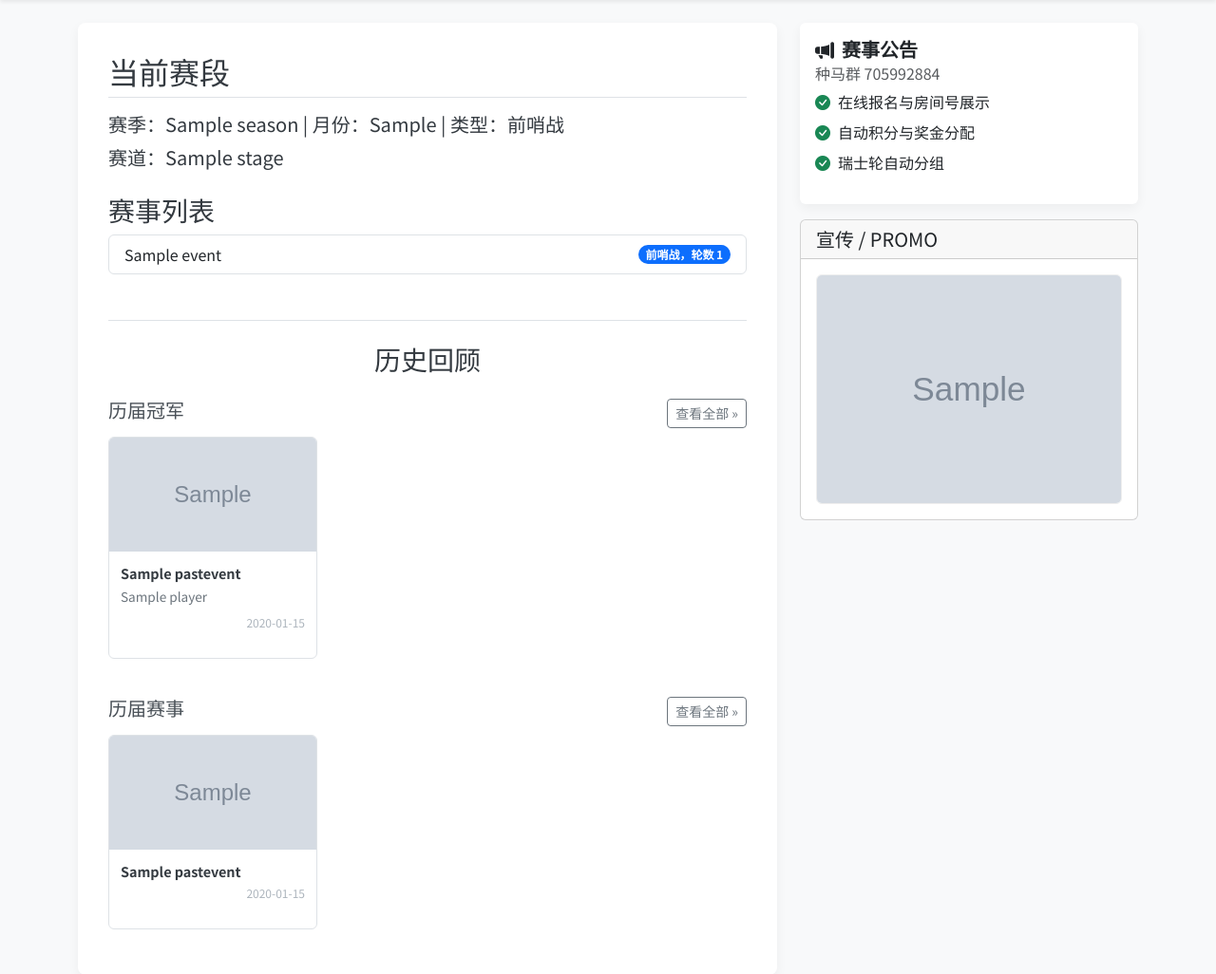
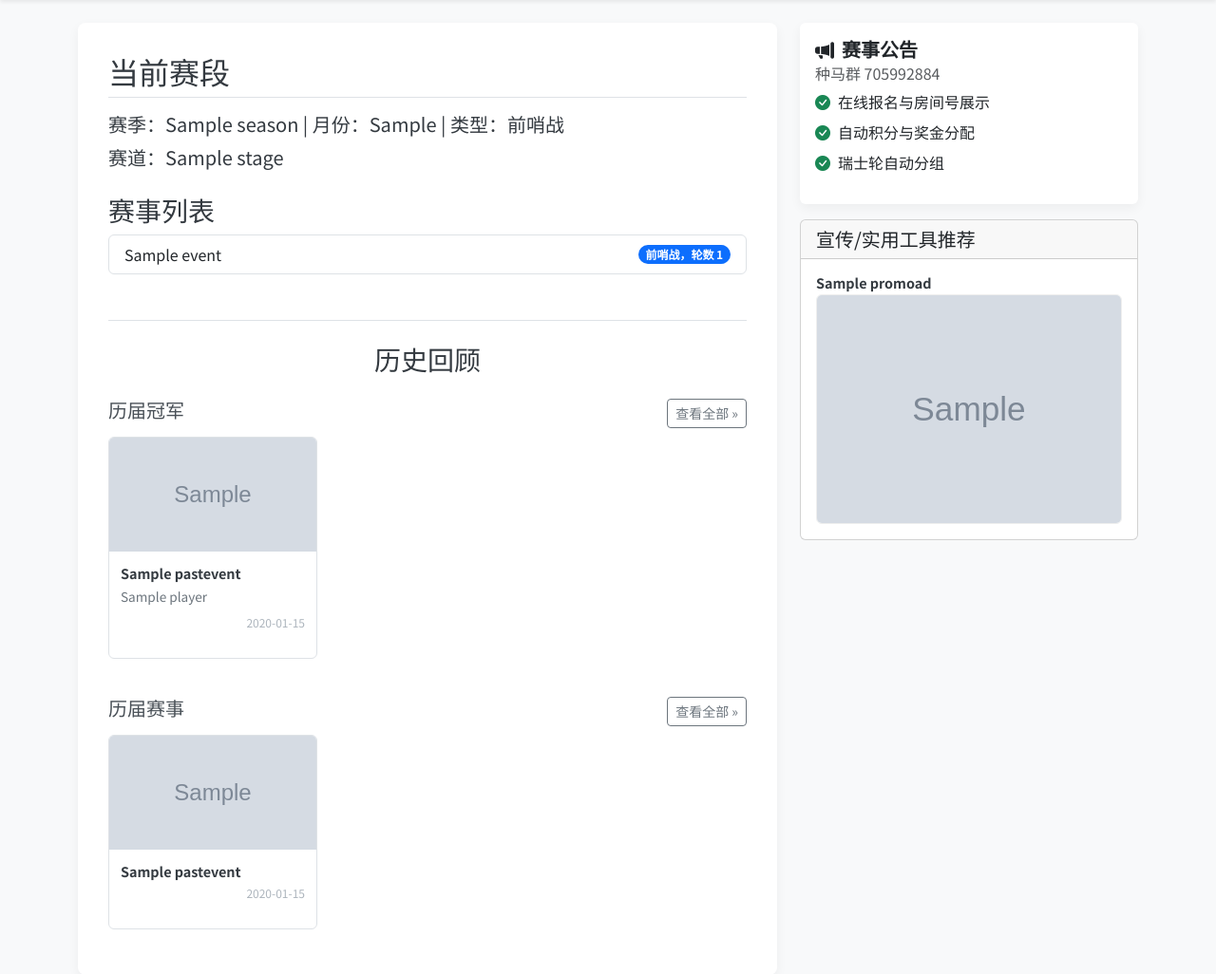
Before and after one commit to Plasiajb/Uma_league, a Django app: page /league/ in a window 1280 px wide. Shown: the part 56-1082 px from the top of the page at 95% size. Run offline with Django 5.2, Linux system fonts and the light colour scheme; data comes from the database, SQL or seed files in the repository; tables that the repository leaves empty hold one stand-in row (values such as "Sample post"); grey boxes marked "Sample" are stand-in pictures.

Commit message:
Fix: 修复主页布局并正确添加广告侧边栏3

```diff
--- a/templates/guest/base.html
+++ b/templates/guest/base.html
@@ -94,13 +94,14 @@
                 {% if active_ads %}
                 <div class="card promo-card my-3">
                     <div class="card-header">
-                        <h5 class="mb-0">宣传 / PROMO</h5>
+                        <h5 class="mb-0">宣传/实用工具推荐</h5>
                     </div>
                     <div class="card-body">
                         <div class="row g-2">
                             {% for ad in active_ads %}
                             <div class="col-6 col-lg-12">
                                 <a href="{{ ad.url|default:'#' }}" target="_blank" rel="noopener noreferrer" class="promo-ad-link">
+                                    <h6 class="promo-ad-title">{{ ad.title }}</h6>
                                     <img src="{{ ad.poster.url }}" alt="{{ ad.title }}" class="img-fluid rounded promo-ad-poster">
                                 </a>
                             </div>
@@ -130,7 +131,22 @@
         .promo-ad-link {
             display: block; /* 确保链接填满栅格单元 */
             margin-bottom: 0.5rem; /* 多个海报之间的间距 */
+            text-decoration: none; /* 3. 移除链接下划线 */
         }
+
+        /* 3. 为新添加的标题添加样式 */
+        .promo-ad-title {
+            font-size: 0.9rem;
+            font-weight: 600; /* 稍粗的字体 */
+            color: #343a40; /* 深灰色 */
+            margin-bottom: 0.25rem; /* 标题和图片间的小间距 */
+            transition: color 0.2s ease;
+        }
+        /* 鼠标悬浮时让标题也变色 */
+        .promo-ad-link:hover .promo-ad-title {
+            color: #0d6efd; /* Bootstrap 默认蓝色 */
+        }
+
         /* 确保在移动端时，最后一个广告下方也有间距 */
         .promo-ad-link:last-child {
             margin-bottom: 0;
```
